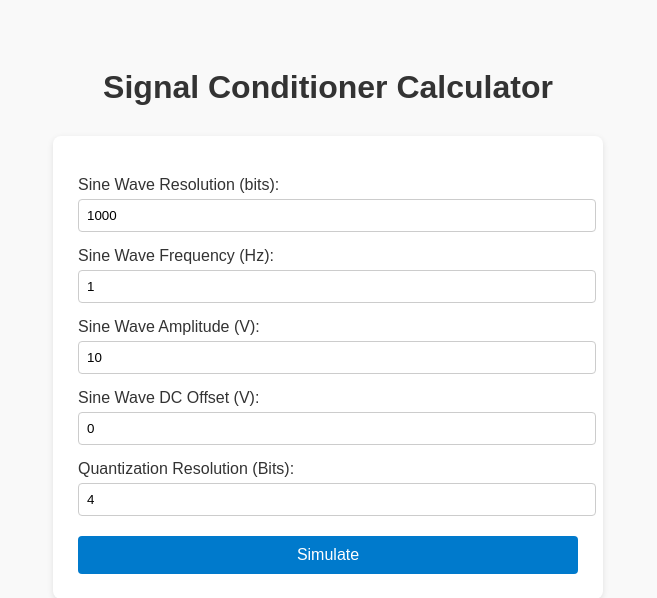
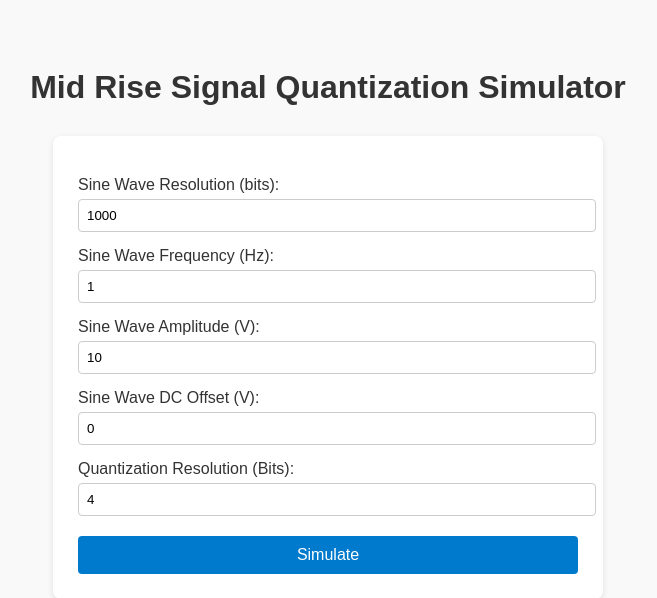
Before and after one commit to pbitts/digital-communications, a Flask app: page / in a window 1280 px wide. Shown: the top 598 px of the page, without its empty margins (312-969 px from the left). Run offline with Flask 3, Linux system fonts and the light colour scheme.

Commit message:
fix title

```diff
--- a/templates/index.html
+++ b/templates/index.html
@@ -60,7 +60,7 @@
 </head>
 <body>
 
-  <h1>Signal Conditioner Calculator</h1>
+  <h1>Mid Rise Signal Quantization Simulator</h1>
 
  <form action="/simulate" method="post">
   <label>Sine Wave Resolution (bits):</label>
```
